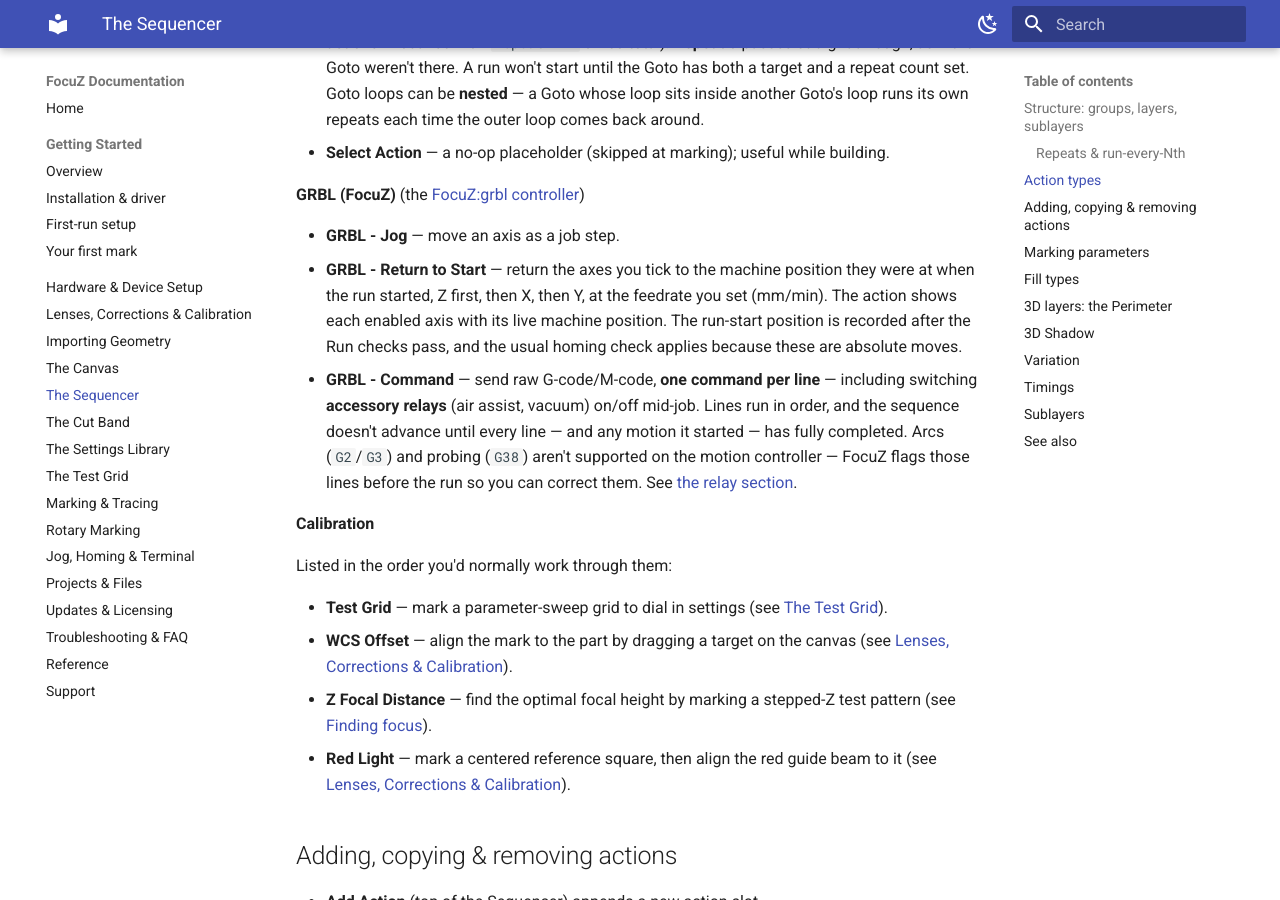
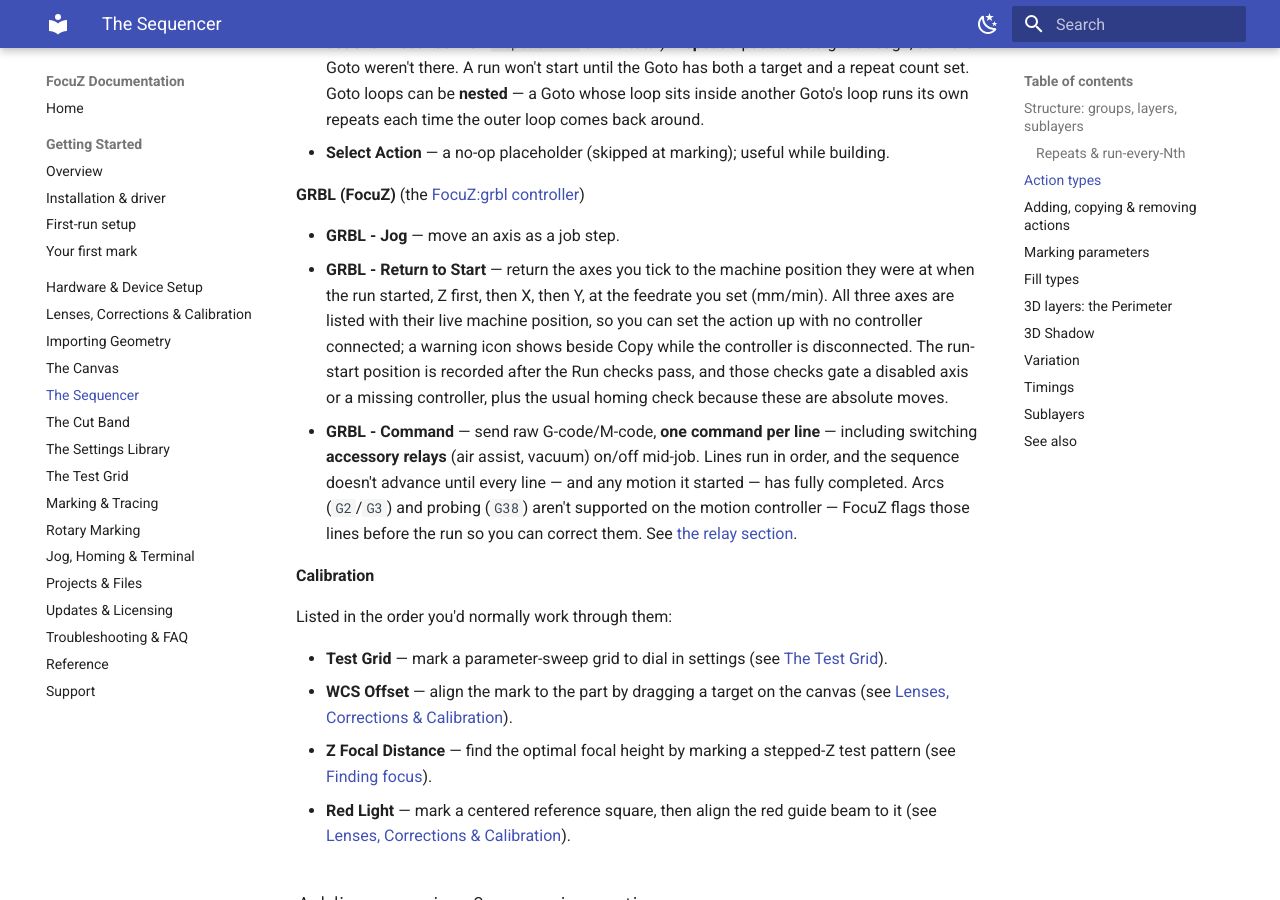
Before and after one commit to Lokahi-Shop/focuz-docs, an MkDocs documentation site: the page built from docs/sequencer.md, in a window 1280 px wide and 900 px high, scrolled down 1729 px. Built offline with MkDocs 1.6.1 and Material for MkDocs 9.7.7, drawn with Linux system fonts in a browser that asks for light colours.

Commit message:
Sequencer: Return to Start lists all three axes; warning icon when disconnected
Co-Authored-By: Claude Fable 5.1 <noreply@anthropic.com>

```diff
--- a/docs/sequencer.md
+++ b/docs/sequencer.md
@@ -59,9 +59,11 @@ Adding an action opens a picker grouped by purpose:
 
 - **GRBL - Jog** — move an axis as a job step.
 - **GRBL - Return to Start** — return the axes you tick to the machine position they were at when
-  the run started, Z first, then X, then Y, at the feedrate you set (mm/min). The action shows each
-  enabled axis with its live machine position. The run-start position is recorded after the Run
-  checks pass, and the usual homing check applies because these are absolute moves.
+  the run started, Z first, then X, then Y, at the feedrate you set (mm/min). All three axes are
+  listed with their live machine position, so you can set the action up with no controller connected;
+  a warning icon shows beside Copy while the controller is disconnected. The run-start position is
+  recorded after the Run checks pass, and those checks gate a disabled axis or a missing controller,
+  plus the usual homing check because these are absolute moves.
 - **GRBL - Command** — send raw G-code/M-code, **one command per line** — including switching
   **accessory relays** (air assist, vacuum) on/off mid-job. Lines run in order, and the sequence
   doesn't advance until every line — and any motion it started — has fully completed. Arcs
```
